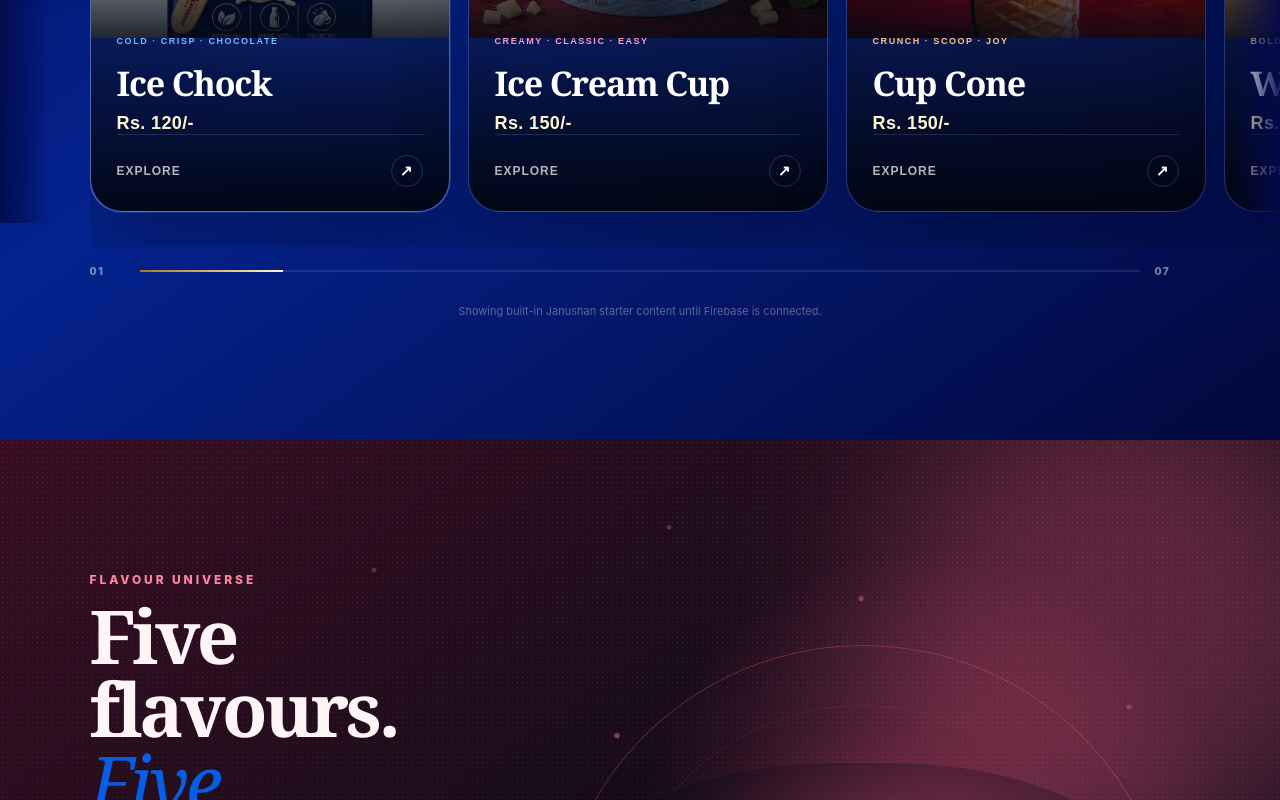
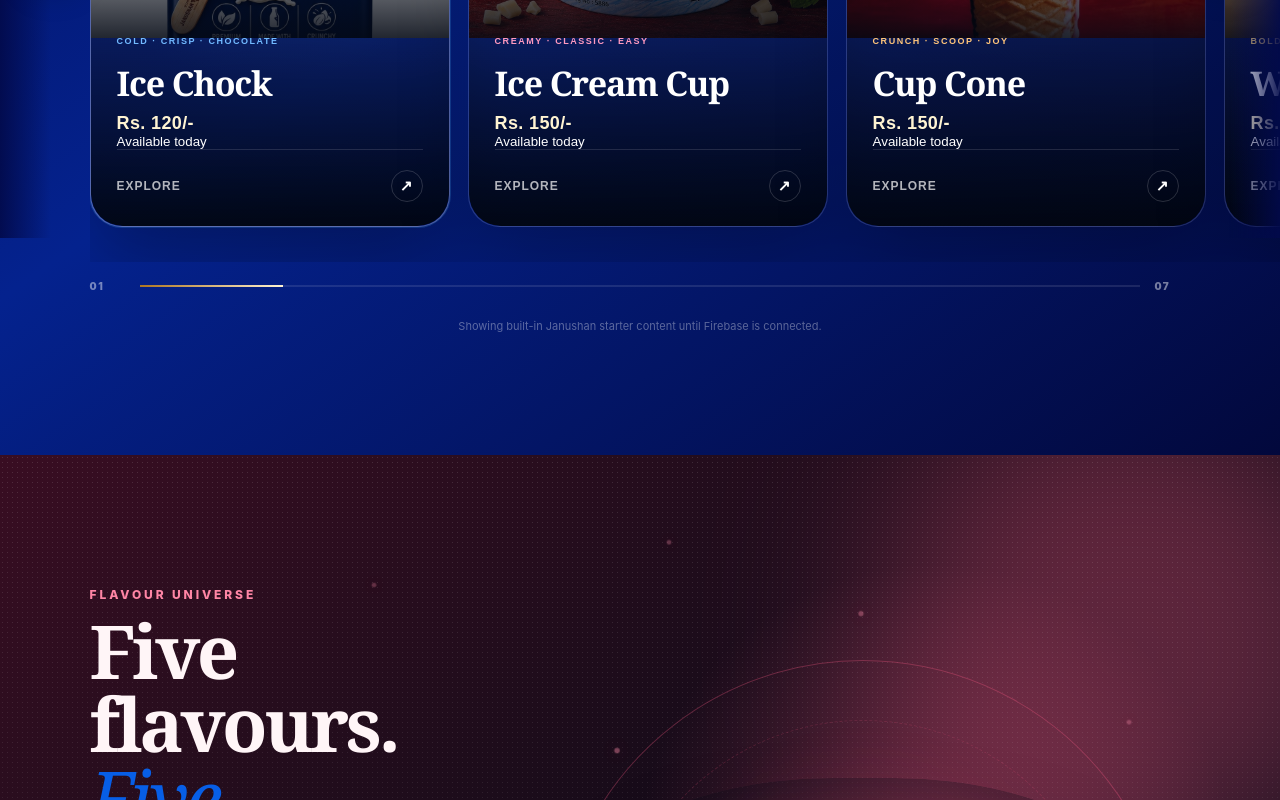
Before and after one commit to Harshan-Balakrishnan/JanushanIceCream_Website, a Next.js app: page / in a window 1280 px wide. Shown: the part 2520-3320 px from the top of the page. Built offline with nearby package versions, Linux system fonts and the light colour scheme; no server answers; the database is empty.

Commit message:
feat: show live product availability to customers

```diff
--- a/components/ProductUniverse.tsx
+++ b/components/ProductUniverse.tsx
@@ -6,6 +6,16 @@ import { useCallback, useEffect, useMemo, useRef, useState } from "react";
 import { useCatalogCollection } from "@/hooks/useCatalogCollection";
 import { defaultProducts, type Product } from "@/lib/catalog";
 
+function stockLabel(availability?: Product["availability"]) {
+  switch (availability) {
+    case "low-stock":
+      return "Limited today";
+    case "sold-out":
+      return "Sold out";
+    default:
+      return "Available today";
+  }
+}
 
 export default function ProductUniverse() {
   const { items: products, live } = useCatalogCollection<Product>("products", defaultProducts);
@@ -71,6 +81,9 @@ export default function ProductUniverse() {
     };
   }, [selected]);
 
+  const selectedAvailability = selected?.availability ?? "in-stock";
+  const selectedSoldOut = selectedAvailability === "sold-out";
+
   return (
     <section className="product-universe section" id="menu" aria-labelledby="craving-title">
       <div className="product-orbit-glow" aria-hidden="true" />
@@ -122,6 +135,9 @@ export default function ProductUniverse() {
                 <small>{product.eyebrow}</small>
                 <strong>{product.name}</strong>
                 <span className="product-price">Rs. {formatter.format(product.price)}/-</span>
+                <span className={`product-stock is-${product.availability ?? "in-stock"}`}>
+                  {stockLabel(product.availability)}
+                </span>
               </span>
               <span className="product-open">Explore <i aria-hidden="true">↗</i></span>
             </motion.button>
@@ -172,19 +188,30 @@ export default function ProductUniverse() {
                 <p className="section-kicker">{selected.eyebrow}</p>
                 <h3 id="product-modal-title">{selected.name}</h3>
                 <div className="modal-price">Rs. {formatter.format(selected.price)}/-</div>
+                <span className={`product-stock product-stock-modal is-${selectedAvailability}`}>
+                  {stockLabel(selectedAvailability)}
+                </span>
                 <p>{selected.blurb}</p>
                 <div className="modal-actions">
                   <a
                     className="button button-primary"
-                    href={`https://wa.me/94776015041?text=${encodeURIComponent(`Hi Janushan Ice Cream 👋 I would like to order ${selected.name} (Rs. ${selected.price}/-). Please confirm availability.`) }`}
+                    href={`https://wa.me/94776015041?text=${encodeURIComponent(
+                      selectedSoldOut
+                        ? `Hi Janushan Ice Cream 👋 Please let me know when ${selected.name} is back in stock.`
+                        : `Hi Janushan Ice Cream 👋 I would like to order ${selected.name} (Rs. ${selected.price}/-). Please confirm availability.`
+                    )}`}
                     target="_blank"
                     rel="noreferrer"
                   >
-                    Order on WhatsApp ↗
+                    {selectedSoldOut ? "Ask when it’s back ↗" : "Order on WhatsApp ↗"}
                   </a>
                   <a className="button button-ghost" href="#flavours" onClick={() => setSelected(null)}>Explore Flavours</a>
                 </div>
-                <small className="modal-order-note">Quick order: tap WhatsApp and we&apos;ll confirm availability with you.</small>
+                <small className="modal-order-note">
+                  {selectedSoldOut
+                    ? "This flavour is unavailable right now. Ask us on WhatsApp when it will return."
+                    : "Quick order: tap WhatsApp and we&apos;ll confirm availability with you."}
+                </small>
                 <small className="modal-future">Product details can be managed from the Janushan Control Room when Firebase is connected.</small>
               </div>
             </motion.div>
```
